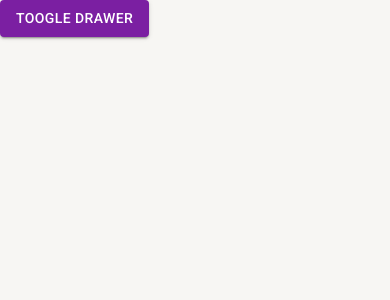
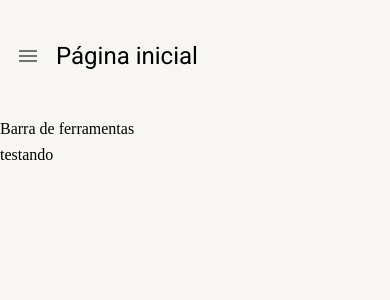
Before and after one commit to chrmartins/app-generic, a React (Create React App) app: page /pagina-inicial in a window 390 px wide. Shown: the top 300 px of the page. Built offline with nearby package versions, Linux system fonts and the light colour scheme.

Commit message:
feat: layout base

```diff
--- /dev/null
+++ b/src/pages/dashboards/Dashboard.tsx
@@ -0,0 +1,9 @@
+import { LayoutBasePage } from "../../shared/layouts";
+
+export const Dashboard = () => {
+  return (
+    <LayoutBasePage titulo="Página inicial" >
+      testando
+    </LayoutBasePage>
+  )
+};
--- a/src/pages/index.ts
+++ b/src/pages/index.ts
@@ -1 +1 @@
-export {}
+export * from './dashboards/Dashboard'
--- a/src/routes/index.tsx
+++ b/src/routes/index.tsx
@@ -1,27 +1,32 @@
-import { Button } from '@mui/material';
-import { Routes, Route, Navigate } from 'react-router-dom';
-import { useDrawerContext } from '../shared/contexts';
+import { useEffect } from "react";
+import { Routes, Route, Navigate } from "react-router-dom";
+
+import { useDrawerContext } from "../shared/contexts";
+import { Dashboard } from "../pages";
 
 export const AppRoutes = () => {
+  const { setDrawerOptions } = useDrawerContext();
 
-  const { toggleDrawerOpen } = useDrawerContext();
+  useEffect(() => {
+    setDrawerOptions([
+      {
+        icon: "home",
+        path: "/pagina-inicial",
+        label: "Página inicial",
+      },
+    ]);
+  }, []);
 
   return (
     <Routes>
       <Route
-        path='/pagina-inicial'
+        path="/pagina-inicial"
         element={
-          <Button
-            variant='contained'
-            color='primary'
-            onClick={toggleDrawerOpen}
-          >
-            Toogle Drawer
-          </Button>
+          <Dashboard/>
         }
       />
 
-      <Route path='*' element={<Navigate to='/pagina-inicial' />}/>
+      <Route path="*" element={<Navigate to="/pagina-inicial" />} />
     </Routes>
-  )
+  );
 };
--- a/src/shared/components/sidebar/Sidebar.tsx
+++ b/src/shared/components/sidebar/Sidebar.tsx
@@ -10,19 +10,54 @@ import {
   useMediaQuery,
   useTheme,
 } from "@mui/material";
+import { useMatch, useNavigate, useResolvedPath } from "react-router-dom";
 import { Box } from "@mui/system";
-import { ReactNode } from "react";
+
 import { useDrawerContext } from "../../contexts";
 
-interface ISidebarProps {
-  children: ReactNode;
+interface IListItemLinkProps {
+  to: string;
+  icon: string;
+  label: string;
+  onClick: (() => void) | undefined;
 }
 
-export const Sidebar = ({ children }: ISidebarProps) => {
-  const theme = useTheme(); //Acesssa o Tema da aplicação MUI
-  const smDown = useMediaQuery(theme.breakpoints.down("sm")); //Verifica se o tamanho da tela é menor que sm
+interface ISidebarProps {
+  children: React.ReactNode;
+}
 
-  const { isDrawerOpen, toggleDrawerOpen } = useDrawerContext();
+const ListItemLink: React.FC<IListItemLinkProps> = ({
+  to,
+  icon,
+  label,
+  onClick,
+}) => {
+  const navigate = useNavigate();
+
+  //Esses hooks são usados para verificar se a rota atual é a mesma que a rota do item do menu
+  const resolvedPath = useResolvedPath(to);
+  const match = useMatch({ path: resolvedPath.pathname, end: false });
+
+  const handleClick = () => {
+    navigate(to);
+    onClick?.();
+  };
+
+  return (
+    <ListItemButton selected={!!match} onClick={handleClick}>
+      <ListItemIcon>
+        <Icon>{icon}</Icon>
+      </ListItemIcon>
+      <ListItemText primary={label} />
+    </ListItemButton>
+  );
+};
+
+export const Sidebar: React.FC<ISidebarProps> = ({ children }) => {
+  const theme = useTheme();
+  const smDown = useMediaQuery(theme.breakpoints.down("sm"));
+
+  const { isDrawerOpen, drawerOptions, toggleDrawerOpen } = useDrawerContext();
 
   return (
     <>
@@ -45,11 +80,7 @@ export const Sidebar = ({ children }: ISidebarProps) => {
             justifyContent="center"
           >
             <Avatar
-              sx={{
-                width: theme.spacing(12),
-                height: theme.spacing(12),
-              }}
-              alt="Avatar do usuário"
+              sx={{ height: theme.spacing(12), width: theme.spacing(12) }}
               src="https://github.com/chrmartins.png"
             />
           </Box>
@@ -58,12 +89,15 @@ export const Sidebar = ({ children }: ISidebarProps) => {
 
           <Box flex={1}>
             <List component="nav">
-              <ListItemButton>
-                <ListItemIcon>
-                  <Icon>home</Icon>
-                </ListItemIcon>
-                <ListItemText primary="Página inicial" />
-              </ListItemButton>
+              {drawerOptions.map((drawerOption) => (
+                <ListItemLink
+                  to={drawerOption.path}
+                  key={drawerOption.path}
+                  icon={drawerOption.icon}
+                  label={drawerOption.label}
+                  onClick={smDown ? toggleDrawerOpen : undefined}
+                />
+              ))}
             </List>
           </Box>
         </Box>
--- a/src/shared/contexts/DrawerContext.tsx
+++ b/src/shared/contexts/DrawerContext.tsx
@@ -1,18 +1,20 @@
-import {
-  createContext,
-  ReactNode,
-  useCallback,
-  useContext,
-  useState,
-} from "react";
+import { createContext, useCallback, useContext, useState } from "react";
+
+interface IDrawerOption {
+  icon: string;
+  path: string;
+  label: string;
+}
 
 interface IDrawerContextData {
   isDrawerOpen: boolean;
   toggleDrawerOpen: () => void;
+  drawerOptions: IDrawerOption[];
+  setDrawerOptions: (newDrawerOptions: IDrawerOption[]) => void;
 }
 
-interface IAppThemeProviderProps {
-  children: ReactNode;
+interface IDrawerProviderProps {
+  children: React.ReactNode;
 }
 
 const DrawerContext = createContext({} as IDrawerContextData);
@@ -21,17 +23,32 @@ export const useDrawerContext = () => {
   return useContext(DrawerContext);
 };
 
-export const DrawerProvider: React.FC<IAppThemeProviderProps> = ({
+export const DrawerProvider: React.FC<IDrawerProviderProps> = ({
   children,
 }) => {
+  const [drawerOptions, setDrawerOptions] = useState<IDrawerOption[]>([]);
   const [isDrawerOpen, setIsDrawerOpen] = useState(false);
 
   const toggleDrawerOpen = useCallback(() => {
-    setIsDrawerOpen((currentState) => !currentState);
+    setIsDrawerOpen((oldDrawerOpen) => !oldDrawerOpen);
   }, []);
 
+  const handleSetDrawerOptions = useCallback(
+    (newDrawerOptions: IDrawerOption[]) => {
+      setDrawerOptions(newDrawerOptions);
+    },
+    []
+  );
+
   return (
-    <DrawerContext.Provider value={{ isDrawerOpen, toggleDrawerOpen }}>
+    <DrawerContext.Provider
+      value={{
+        isDrawerOpen,
+        drawerOptions,
+        toggleDrawerOpen,
+        setDrawerOptions: handleSetDrawerOptions,
+      }}
+    >
       {children}
     </DrawerContext.Provider>
   );
--- /dev/null
+++ b/src/shared/layouts/LayoutBasePage.tsx
@@ -0,0 +1,39 @@
+import { Icon, IconButton, Theme, Typography, useMediaQuery, useTheme } from '@mui/material';
+import { Box } from '@mui/system';
+
+import { useDrawerContext } from '../contexts';
+
+interface ILayoutBasePageProps {
+  titulo: string;
+  children: React.ReactNode;
+}
+export const LayoutBasePage: React.FC<ILayoutBasePageProps> = ({ children, titulo }) => {
+  const smDown = useMediaQuery((theme: Theme) => theme.breakpoints.down('sm'));
+  const theme = useTheme();
+
+  const { toggleDrawerOpen } = useDrawerContext();
+
+  return (
+    <Box height="100%" display="flex" flexDirection="column" gap={1}>
+      <Box padding={1} display="flex" alignItems="center" height={theme.spacing(12)} gap={1}>
+        {smDown && (
+          <IconButton onClick={toggleDrawerOpen}>
+            <Icon>menu</Icon>
+          </IconButton>
+        )}
+
+        <Typography variant="h5">
+          {titulo}
+        </Typography>
+      </Box>
+
+      <Box>
+        Barra de ferramentas
+      </Box>
+
+      <Box>
+        {children}
+      </Box>
+    </Box>
+  );
+};
--- a/src/shared/layouts/index.ts
+++ b/src/shared/layouts/index.ts
@@ -1 +1 @@
-export {}
+export * from './LayoutBasePage'
```
